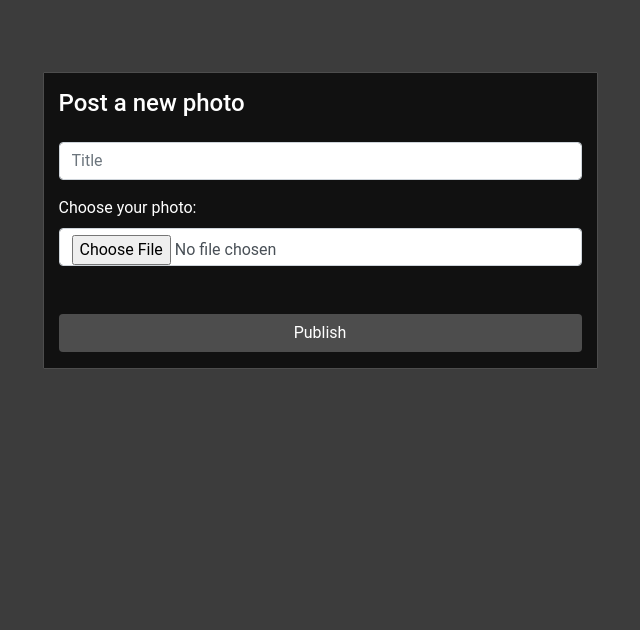
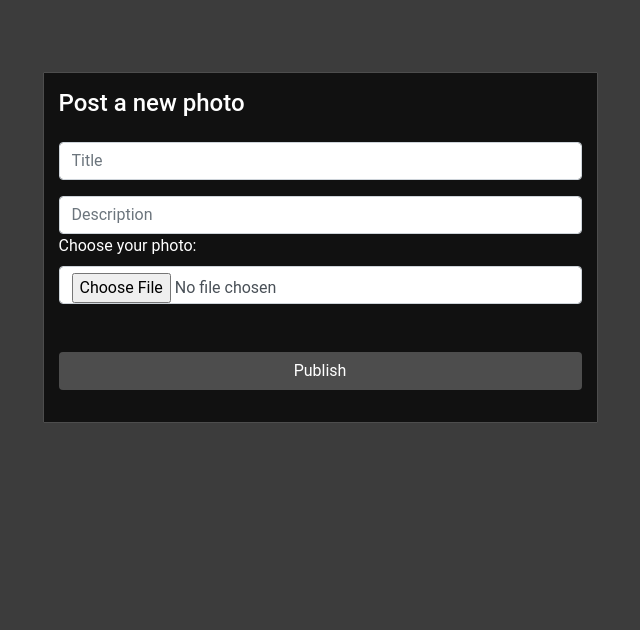
Before and after one commit to martinmendozadev/pinterest-clone, a Django app: template templates/posts/new_post.html in a window 1280 px wide. Shown: the part 72-702 px from the top of the page, without its empty margins (320-960 px from the left). Run offline with Django 3.2, Linux system fonts and the light colour scheme; the template is opened without the code that fills it: values that come from a table or form of the project are taken from there, others are empty; some libraries are stand-ins or nearby versions.

Commit message:
Description success

```diff
--- a/posts/forms.py
+++ b/posts/forms.py
@@ -14,4 +14,4 @@ class PostForm(forms.ModelForm):
         """Form settings."""
 
         model = Post
-        fields = ('user', 'profile', 'title', 'photo')
+        fields = ('user', 'profile', 'title', 'description', 'photo')
--- a/posts/models.py
+++ b/posts/models.py
@@ -8,12 +8,13 @@ from django.contrib.auth.models import User
 class Post(models.Model):
     """Post model."""
 
-    ##ForeignKey viene de User
+    # ForeignKey viene de User
     user = models.ForeignKey(User, on_delete=models.CASCADE)
-    #Para no importar Profile se puede usar un str
+    # Para no importar Profile se puede usar un str
     profile = models.ForeignKey('users.Profile', on_delete=models.CASCADE)
 
     title = models.CharField(max_length=255)
+    description = models.CharField(max_length=255)
     photo = models.ImageField(upload_to='posts/photos')
 
     created = models.DateTimeField(auto_now_add=True)
--- a/posts/views.py
+++ b/posts/views.py
@@ -18,7 +18,7 @@ class PostsFeedView(LoginRequiredMixin, ListView):
     template_name = 'posts/feed.html'
     model = Post
     ordering = ('-created',)
-    paginate_by = 10
+    paginate_by = 6
     context_object_name = 'posts'
 
 
--- a/templates/posts/new_post.html
+++ b/templates/posts/new_post.html
@@ -19,7 +19,7 @@
                     <input type="hidden" name="user" value="{{ user.pk}}" />
                     <input type="hidden" name="profile" value="{{ profile.pk }}" />
 
-                    {# Website field #}
+                    {# title field #}
                     <div class="form-group">
                         <input
                             class="form-control {% if form.title.errors %}is-invalid{% endif %}"
@@ -32,6 +32,17 @@
                         </div>
                     </div>
 
+                    {# description field #}
+                    <div class="form-group">
+                        <input
+                                class="form-control {% if form.description.errors %}is-invalid{% endif %}"
+                                type="text"
+                                name="description"
+                                placeholder="Description"
+                        >
+                        <div class="invalid-feedback">
+                            {% for error in form.description.errors %}{{ error }}{% endfor %}
+                        </div>
                     {# Photo field #}
                     <div class="form-group">
                         <label>Choose your photo:</label>
--- a/templates/posts/post_detail.html
+++ b/templates/posts/post_detail.html
@@ -14,10 +14,9 @@
         <div class="col-6" id="info-post">
             <div class="card bg-secondary">
                 <div class="card-header">
-                    This is image header
+                    <h5 class="card-title">{{ post.title }}</h5>
                 </div>
                 <div class="card-body">
-                    <h5 class="card-title">{{ post.title }}</h5>
                     <p class="card-text">{{ post.description }}</p>
                 </div>
                 <div class="card-footer">
```
